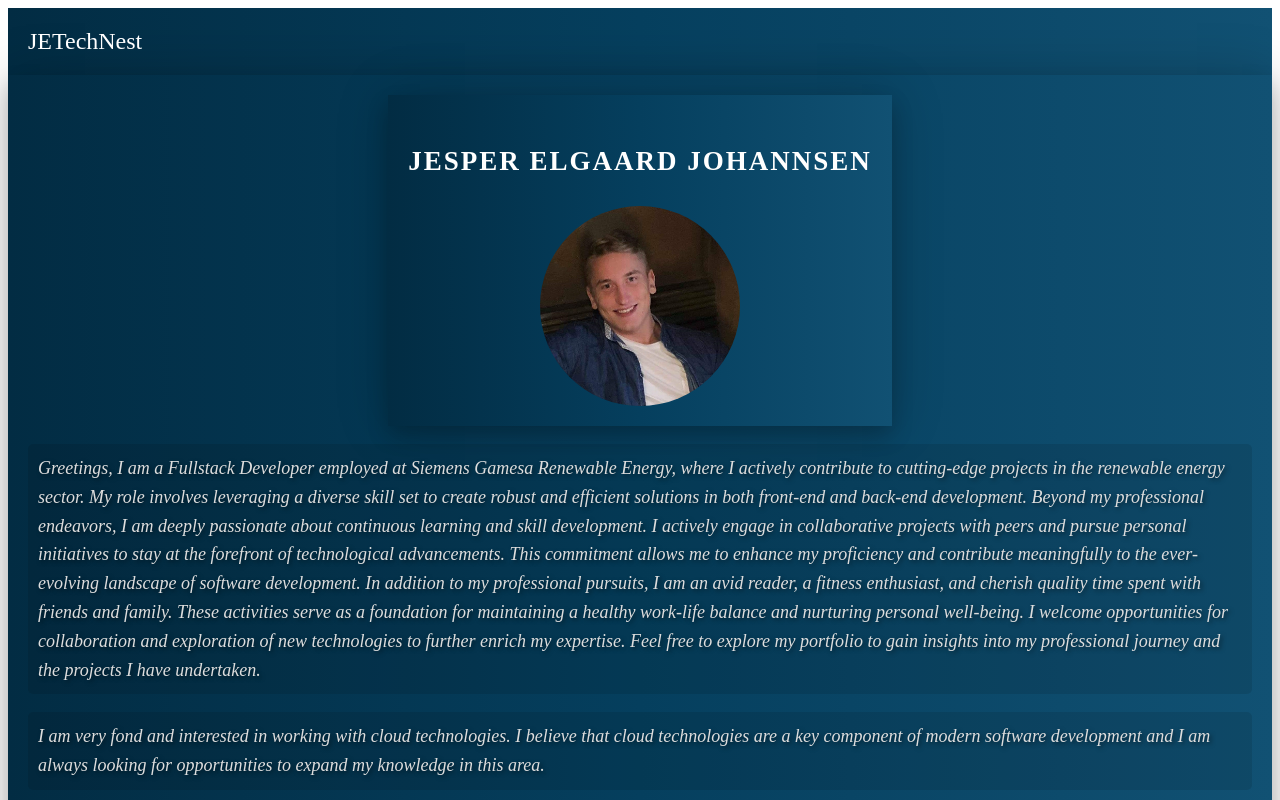
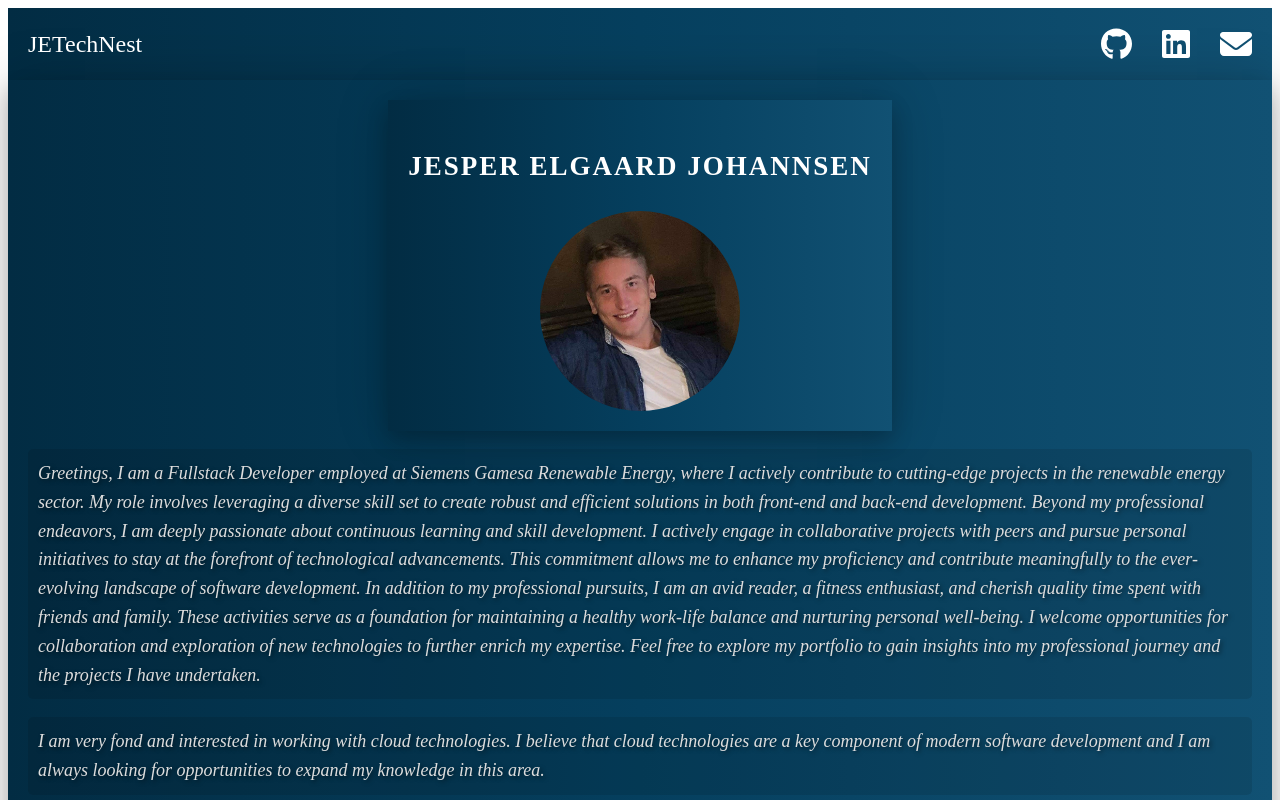
Before and after one commit to Jesperejohannsen/jetechnest, a React (Vite) app: page / in a window 1280 px wide. Shown: the top 800 px of the page. Built offline with nearby package versions, Linux system fonts and the light colour scheme.

Commit message:
adding new icons and styling

```diff
--- a/index.html
+++ b/index.html
@@ -2,7 +2,7 @@
 <html lang="en">
   <head>
     <meta charset="UTF-8" />
-    <link rel="icon" type="image/svg+xml" href="/vite.svg" />
+    <link rel="icon" type="image/svg+xml" href="/src/assets/profilePicture.jpg" />
     <meta name="viewport" content="width=device-width, initial-scale=1.0" />
     <title>JETechNest</title>
   </head>
--- a/src/components/header/Header.css
+++ b/src/components/header/Header.css
@@ -15,8 +15,17 @@
   font-size: 1.5em;
 }
 
+.icon-group {
+  display: flex;
+  gap: 30px;
+}
+
 @media screen and (max-width: 768px) {
   .header {
     flex-direction: column;
   }
+
+  .icon-group {
+    margin-top: 20px;
+  }
 }
--- a/src/components/header/Header.tsx
+++ b/src/components/header/Header.tsx
@@ -1,3 +1,6 @@
+import { FontAwesomeIcon } from '@fortawesome/react-fontawesome';
+import { faGithub, faLinkedin } from '@fortawesome/free-brands-svg-icons';
+import { faEnvelope } from '@fortawesome/free-solid-svg-icons';
 import './Header.css';
 
 function Header() {
@@ -5,6 +8,17 @@ function Header() {
   return (
     <header className="header">
       <div className="logo">JETechNest</div>
+      <div className="icon-group">
+        <a href="https://github.com/Jesperejohannsen" target="_blank" rel="noopener noreferrer">
+          <FontAwesomeIcon icon={faGithub} size="2x" color='white' />
+        </a>
+        <a href="https://www.linkedin.com/in/jesper-johannsen-61a140161/" target="_blank" rel="noopener noreferrer">
+          <FontAwesomeIcon icon={faLinkedin} size="2x" color='white'/>
+        </a>
+        <a href="mailto:jesperejohannsen@outlook.dk">
+          <FontAwesomeIcon icon={faEnvelope} size="2x" color='white'/>
+        </a>
+      </div>
     </header>
   );
 }
```
